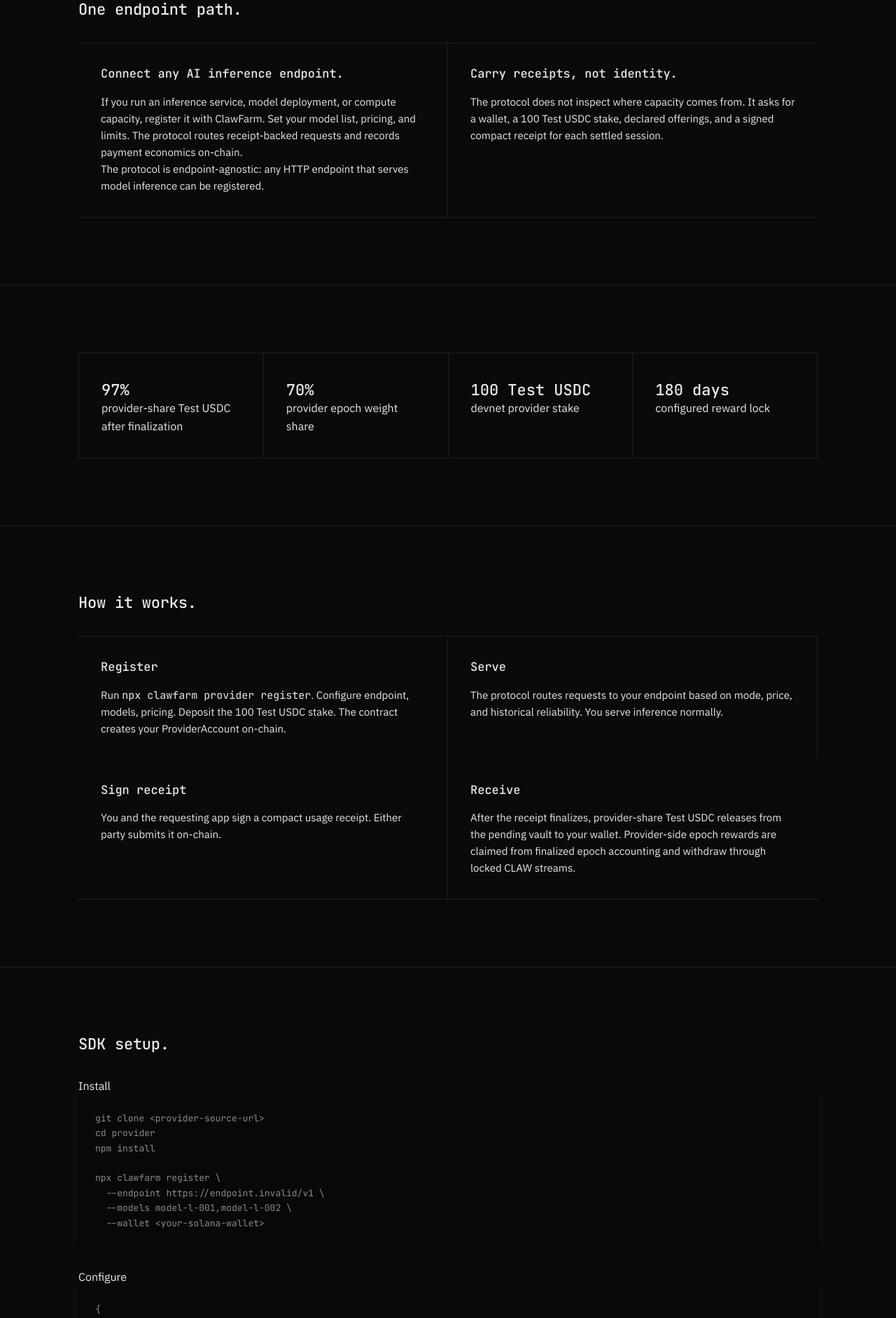
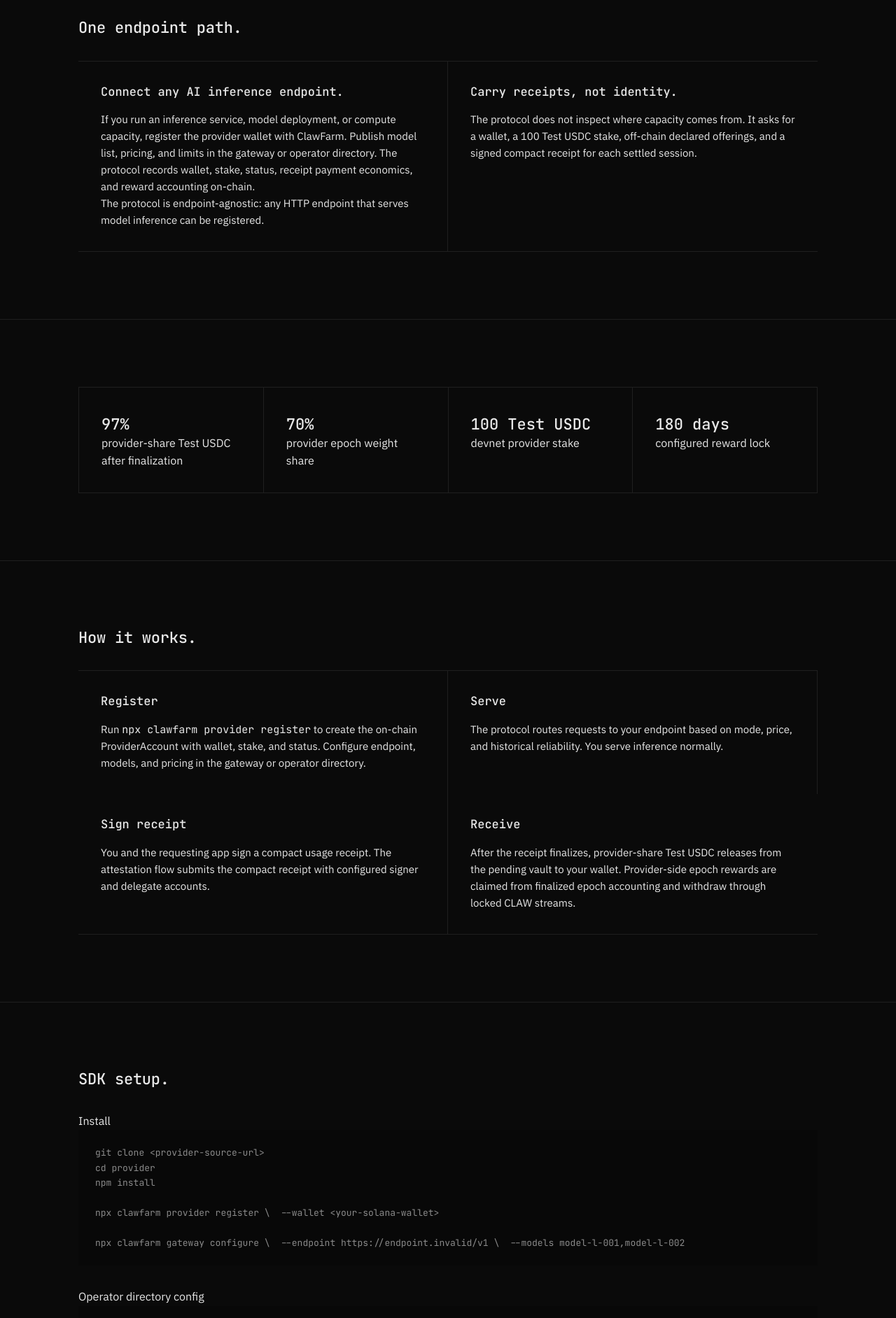
Before and after one commit to clawfarm-protocol/clawfarm-site, a Next.js app: page /install in a window 1280 px wide. Shown: the part 640-2524 px from the top of the page at 70% size. Built offline with nearby package versions, Linux system fonts and the light colour scheme.

Commit message:
fix: clarify phase one registration facts

```diff
--- a/app/builders/page.tsx
+++ b/app/builders/page.tsx
@@ -72,12 +72,12 @@ export default function BuildersPage() {
 
           <SectionTitle eyebrow="Balance" title="USDC allowance" />
           <div className="dapp-card narrow">
-            <span className="card-label">Current balance</span>
-            <p className="balance-value">—</p>
-            <p className="card-meta">Wallet payments authorize bounded Test USDC settlement for receipt-backed requests.</p>
+            <span className="card-label">Payment allowance</span>
+            <p className="balance-value">Not connected</p>
+            <p className="card-meta">Receipt payment uses configured payer token accounts and delegated transfer authority in the attestation flow.</p>
             <div className="dapp-actions">
-              <button className="btn primary" disabled type="button">Approve</button>
-              <button className="btn ghost" disabled type="button">Withdraw</button>
+              <button className="btn primary" disabled type="button">Connect wallet</button>
+              <a className="btn ghost" href="/docs#receipt-lifecycle">Read receipt docs</a>
             </div>
           </div>
         </div>
--- a/app/docs/page.tsx
+++ b/app/docs/page.tsx
@@ -124,10 +124,10 @@ receipt = cf.receipts.submit(
 
             <section id="provider">
               <h2>Provider</h2>
-              <p>Providers register one wallet-controlled endpoint and stake Test USDC on devnet.</p>
+              <p>Providers register one wallet-controlled ProviderAccount and stake Test USDC on devnet.</p>
               <div className="key-list">
                 <div>Register</div>
-                <div>Call the provider registry with endpoint metadata, signer identity, wallet, and pricing.</div>
+                <div>Masterpool registration records the provider wallet, stake amount, and active status. Endpoint, model, and pricing metadata live in the off-chain gateway or operator directory layer.</div>
                 <div>Stake</div>
                 <div>Devnet provider stake: 100 Test USDC.</div>
                 <div>Pricing</div>
@@ -135,7 +135,7 @@ receipt = cf.receipts.submit(
                 <div>Receipts</div>
                 <div>Provider-side receipt signatures bind usage facts before on-chain settlement.</div>
               </div>
-              <p>The protocol does not specify what infrastructure backs a provider&apos;s endpoint.</p>
+              <p>The masterpool account does not store endpoint infrastructure; applications and gateways bind endpoint metadata outside the on-chain provider account.</p>
             </section>
 
             <section id="models">
@@ -173,7 +173,7 @@ MASTERPOOL LAYER
                 <div>clawfarm-masterpool</div>
                 <div>Owns reward, treasury, provider stake, provider pending revenue, and challenge-bond vault accounting.</div>
                 <div>ProviderAccount</div>
-                <div>Stores provider wallet, stake state, endpoint metadata, and registration status.</div>
+                <div>Stores provider wallet, stake state, pending revenue counters, challenge counters, and registration status.</div>
                 <div>ReceiptEconomicRecord</div>
                 <div>Stores immutable receipt-time payment split, epoch weight, challenge deadline, and economic status.</div>
               </div>
@@ -205,7 +205,7 @@ MASTERPOOL LAYER
                 <div>Rejected challenge</div>
                 <div>The challenger bond is burned and the receipt remains economically valid.</div>
                 <div>Accepted challenge</div>
-                <div>The bond is returned, provider-share USDC is refunded to the payer, provider CLAW slash accounting applies, and invalid receipt weight is removed.</div>
+                <div>The bond is returned, provider-share USDC is refunded to the payer, reward-vault transfer and burn economics apply, and activated receipt weight is removed when applicable.</div>
                 <div>Timeout stance</div>
                 <div>Receipt economics finalize only through the attestation lifecycle after the configured challenge window.</div>
               </div>
--- a/app/install/page.tsx
+++ b/app/install/page.tsx
@@ -3,7 +3,7 @@ import Link from 'next/link'
 
 export const metadata: Metadata = {
   title: 'Register a Provider — ClawFarm',
-  description: 'Register an inference endpoint, set pricing, stake 100 Test USDC on devnet, sign receipts, and receive finalized provider-share USDC through ClawFarm.',
+  description: 'Register a provider wallet, stake 100 Test USDC on devnet, configure endpoint metadata off-chain, sign receipts, and receive finalized provider-share USDC through ClawFarm.',
   alternates: { canonical: '/install' },
 }
 
@@ -15,7 +15,7 @@ export default function InstallPage() {
           <p className="eyebrow">Providers</p>
           <h1 className="page-title">Register a compute provider.</h1>
           <p className="page-copy">
-            Register an inference endpoint with the protocol. Set your prices, serve requests, and receive provider-share USDC after receipt finalization. Finalized usage contributes provider-side epoch weight for CLAW rewards.
+            Register a provider wallet with the protocol. Publish endpoint and pricing metadata through the gateway or operator directory, serve requests, and receive provider-share USDC after receipt finalization. Finalized usage contributes provider-side epoch weight for CLAW rewards.
           </p>
           <p className="page-copy">
             The protocol does not ask where your capacity comes from, and would not
@@ -38,8 +38,8 @@ export default function InstallPage() {
               <h3>Connect any AI inference endpoint.</h3>
               <p>
                 If you run an inference service, model deployment, or compute capacity,
-                register it with ClawFarm. Set your model list, pricing, and limits.
-                The protocol routes receipt-backed requests and records payment economics on-chain.
+                register the provider wallet with ClawFarm. Publish model list, pricing, and limits in the gateway or operator directory.
+                The protocol records wallet, stake, status, receipt payment economics, and reward accounting on-chain.
               </p>
               <p>
                 The protocol is endpoint-agnostic: any HTTP endpoint that serves model
@@ -50,7 +50,7 @@ export default function InstallPage() {
               <h3>Carry receipts, not identity.</h3>
               <p>
                 The protocol does not inspect where capacity comes from. It asks for a
-                wallet, a 100 Test USDC stake, declared offerings, and a signed compact receipt for
+                wallet, a 100 Test USDC stake, off-chain declared offerings, and a signed compact receipt for
                 each settled session.
               </p>
             </article>
@@ -90,8 +90,7 @@ export default function InstallPage() {
             <article className="border-panel">
               <h3>Register</h3>
               <p>
-                Run <span className="mono">npx clawfarm provider register</span>. Configure endpoint,
-                models, pricing. Deposit the 100 Test USDC stake. The contract creates your ProviderAccount on-chain.
+                Run <span className="mono">npx clawfarm provider register</span> to create the on-chain ProviderAccount with wallet, stake, and status. Configure endpoint, models, and pricing in the gateway or operator directory.
               </p>
             </article>
             <article className="border-panel">
@@ -104,8 +103,7 @@ export default function InstallPage() {
             <article className="border-panel">
               <h3>Sign receipt</h3>
               <p>
-                You and the requesting app sign a compact usage receipt. Either party submits
-                it on-chain.
+                You and the requesting app sign a compact usage receipt. The attestation flow submits the compact receipt with configured signer and delegate accounts.
               </p>
             </article>
             <article className="border-panel">
@@ -128,14 +126,16 @@ export default function InstallPage() {
 cd provider
 npm install
 
-npx clawfarm register \\
-  --endpoint https://endpoint.invalid/v1 \\
-  --models model-l-001,model-l-002 \\
-  --wallet <your-solana-wallet>`}</code></pre>
+npx clawfarm provider register \\\
+  --wallet <your-solana-wallet>
+
+npx clawfarm gateway configure \\\
+  --endpoint https://endpoint.invalid/v1 \\\
+  --models model-l-001,model-l-002`}</code></pre>
 
           <div style={{ height: 32 }} />
 
-          <p className="caption">Configure</p>
+          <p className="caption">Operator directory config</p>
           <pre className="code-block"><code>{`{
   "endpoint": "https://endpoint.invalid/v1",
   "wallet": "your_solana_wallet_address",
--- a/app/providers/page.tsx
+++ b/app/providers/page.tsx
@@ -20,7 +20,7 @@ const mechanismBlocks = [
   {
     label: 'CLAW CHALLENGE',
     title: 'Challenges use CLAW bonds.',
-    body: 'A challenger posts the configured CLAW bond against a receipt during the challenge window. Rejected challenges burn the bond. Accepted challenges return the bond, refund provider-share USDC to the payer, and apply provider slash, challenger reward, and burn accounting.',
+    body: 'A challenger posts the configured CLAW bond against a receipt during the challenge window. Rejected challenges burn the bond. Accepted challenges return the bond, refund provider-share USDC to the payer, apply reward-vault transfer and burn economics, and invalidate activated weight when applicable.',
   },
 ]
 
@@ -53,29 +53,29 @@ export default function ProvidersPage() {
 
       <section className="section">
         <div className="container">
-          <SectionTitle eyebrow="Register" title="Register an endpoint." />
+          <SectionTitle eyebrow="Register" title="Register a provider wallet." />
           <p className="section-intro">
-            One way in. A wallet, a stake, an endpoint.
+            One on-chain record. A wallet, a stake, a status.
           </p>
           <p className="section-intro">
-            Registration requires a Solana wallet, a 100 Test USDC stake on devnet, and declared endpoint metadata.
+            On-chain registration records the provider wallet, 100 Test USDC stake, and active status. Endpoint, model, and pricing metadata belong to the off-chain gateway or operator directory layer.
           </p>
           <div className="dapp-card">
             <div className="field">
-              <label htmlFor="endpoint-url">Endpoint URL</label>
+              <label htmlFor="endpoint-url">Directory endpoint URL</label>
               <input id="endpoint-url" placeholder="https://endpoint.invalid/v1" type="text" />
             </div>
             <div className="field">
-              <label htmlFor="model-class">Model ID</label>
+              <label htmlFor="model-class">Directory model ID</label>
               <input id="model-class" placeholder="model-l-001" type="text" />
             </div>
             <div className="field-grid">
               <div className="field">
-                <label htmlFor="price">Price per unit (USDC)</label>
+                <label htmlFor="price">Directory price per unit (USDC)</label>
                 <input id="price" placeholder="—" type="text" />
               </div>
               <div className="field">
-                <label htmlFor="quality">Quality declaration</label>
+                <label htmlFor="quality">Directory quality declaration</label>
                 <input id="quality" placeholder="—" type="text" />
               </div>
             </div>
@@ -84,11 +84,11 @@ export default function ProvidersPage() {
               <input id="wallet" placeholder="addr_demo_7xQ…4fA" type="text" />
             </div>
             <div className="form-actions">
-              <button className="btn primary" disabled type="button">Register endpoint</button>
+              <button className="btn primary" disabled type="button">Register provider</button>
             </div>
           </div>
 
-          <SectionTitle eyebrow="Active registrations" title="Wallet endpoints" meta="Connect wallet" />
+          <SectionTitle eyebrow="Active registrations" title="Wallet providers" meta="Connect wallet" />
           <div className="protocol-table-shell">
             <table className="protocol-table">
               <thead>
@@ -103,7 +103,7 @@ export default function ProvidersPage() {
               </thead>
               <tbody>
                 <tr>
-                  <td className="empty-row" colSpan={6}>Connect a wallet to view registered endpoints.</td>
+                  <td className="empty-row" colSpan={6}>Connect a wallet to view registered ProviderAccounts.</td>
                 </tr>
               </tbody>
             </table>
```
